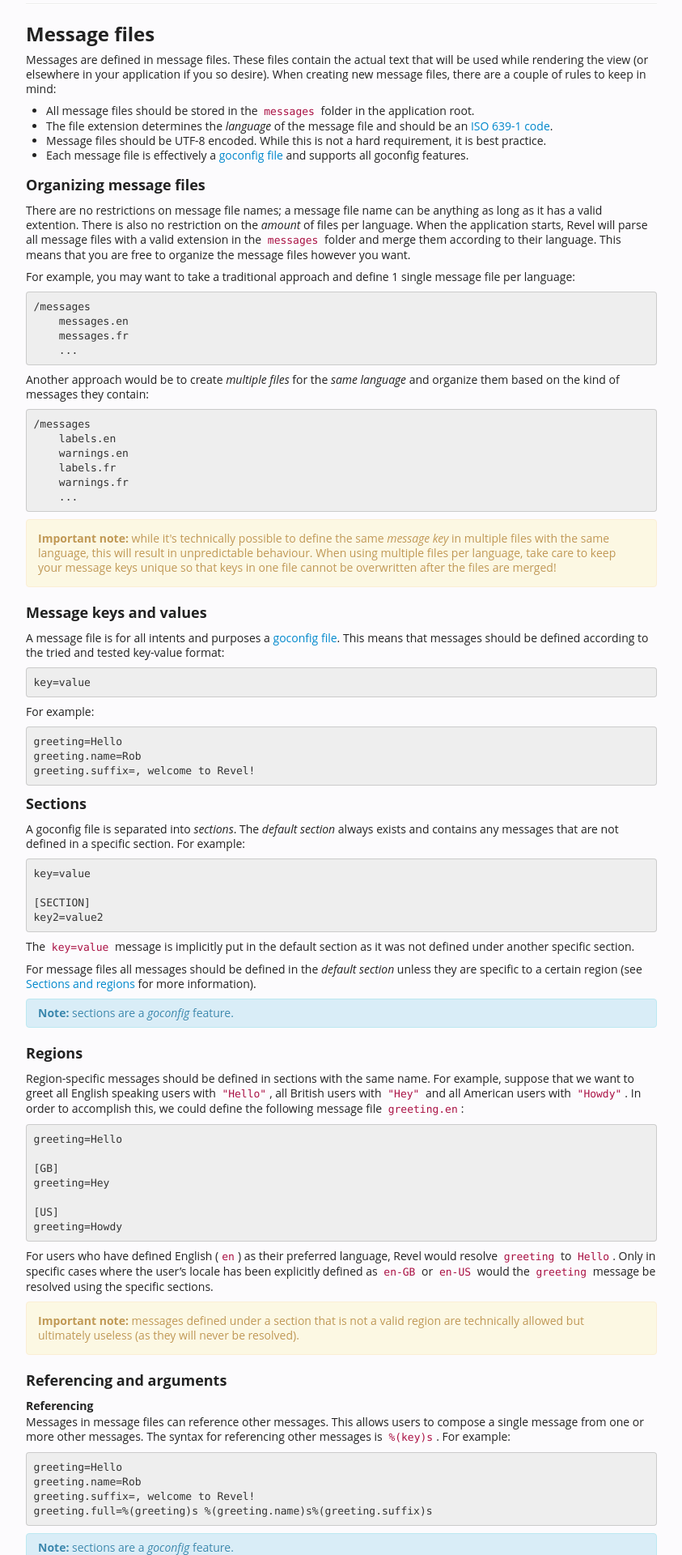
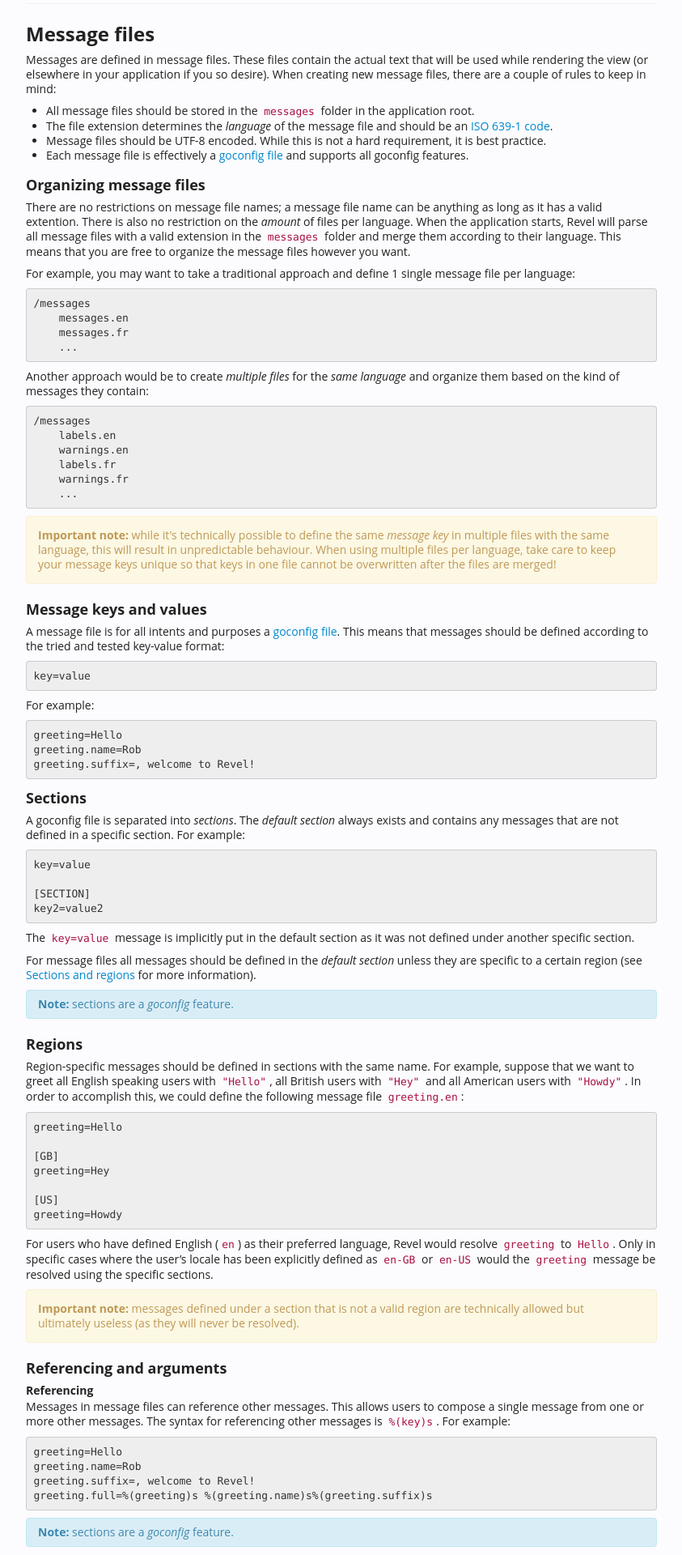
Before and after one commit to revel/revel, a Jekyll site: the page built from manual/i18n-messages.md, in a window 1280 px wide. Shown: the part 435-2355 px from the top of the page at 81% size, without its empty margins (298-1141 px from the left). Built offline with Jekyll 4.4.1, drawn with Linux system fonts in a browser that asks for light colours.

Commit message:
Updated i18n manual

```diff
--- a/css/manual.css
+++ b/css/manual.css
@@ -1,15 +1,15 @@
 h1 {
-  margin-top: 5px;
+  margin-top: 15px;
   margin-bottom: 5px;
 }
 
 h2 {
-  margin-top: 5px;
+  margin-top: 15px;
   margin-bottom: 5px;
 }
 
 h3 {
-  margin-top: 5px;
+  margin-top: 10px;
   margin-bottom: 5px;
 }
 
--- a/manual/i18n-messages.md
+++ b/manual/i18n-messages.md
@@ -33,7 +33,7 @@
 * Each message file is effectively a [goconfig file](https://github.com/robfig/goconfig) and supports all goconfig features.
 
 ### Organizing message files
-<p></p>
+
 There are no restrictions on message file names; a message file name can be anything as long as it has a valid extention. There is also no restriction on the *amount*
 of files per language. When the application starts, Revel will parse all message files with a valid extension in the `messages` folder and merge them according to their
 language. This means that you are free to organize the message files however you want.
@@ -57,7 +57,7 @@
 <div class="alert alert-block"><strong>Important note:</strong> while it's technically possible to define the same <em>message key</em> in multiple files with the same language, this will result in unpredictable behaviour. When using multiple files per language, take care to keep your message keys unique so that keys in one file cannot be overwritten after the files are merged!</div>
 
 ### Message keys and values
-<p></p>
+
 A message file is for all intents and purposes a [goconfig file](https://github.com/robfig/goconfig). This means that messages should be defined according to the tried and
 tested key-value format:
 
@@ -70,7 +70,6 @@
     greeting.suffix=, welcome to Revel!
 
 ### Sections
-<p></p>
 A goconfig file is separated into *sections*. The *default section* always exists and contains any messages that are not defined in a specific section. For example:
 
     key=value
@@ -86,7 +85,7 @@
 <div class="alert alert-info"><strong>Note:</strong> sections are a <em>goconfig</em> feature.</div>
 
 ### Regions
-<p></p>
+
 Region-specific messages should be defined in sections with the same name. For example, suppose that we want to greet all English speaking users with `"Hello"`, all British
 users with `"Hey"` and all American users with `"Howdy"`. In order to accomplish this, we could define the following message file `greeting.en`:
 
@@ -104,7 +103,7 @@
 <div class="alert alert-block"><strong>Important note:</strong> messages defined under a section that is not a valid region are technically allowed but ultimately useless (as they will never be resolved).</div>
 
 ### Referencing and arguments
-<p></p>
+
 #### Referencing
 
 Messages in message files can reference other messages. This allows users to compose a single message from one or more other messages. The syntax for referencing other messages
@@ -125,7 +124,6 @@
 
 Arguments are resolved in the order that they are specified, see [Resolving messages](#resolving-messages).
 
-<p></p>
 ## Resolving the client locale
 
 In order to figure out which locale the user prefers Revel will look for a usable locale in the following places:
@@ -149,7 +147,6 @@
 When the requested message could not be resolved at all, a specially formatted string containing the original message is returned.
 
 ### Retrieving the current locale
-<p></p>
 
 The application code can access the current locale from within a `Controller` using the `Controller.Args` map with the key `currentLocale`. For example:
 
@@ -166,12 +163,10 @@
     &#x3c;p&#x3e;Current preferred locale: &#x7b;&#x7b;.currentLocale&#x7d;&#x7d;&#x3c;/p&#x3e;
 </pre>
 
-<p></p>
 ## Resolving messages
 
 Messages can be resolved from either a *controller* or a *view template*.
 
-<p></p>
 ### Controller
 
 Each controller has a `Message(message string, args ...interface{})` function that can be used to resolve messages using the current locale. For example:
@@ -183,7 +178,6 @@
 }
 </pre>
 
-<p></p>
 ### Template
 
 To resolve messages using the current locale from templates there is a *template function* `msg` that you can use. For example:
```
